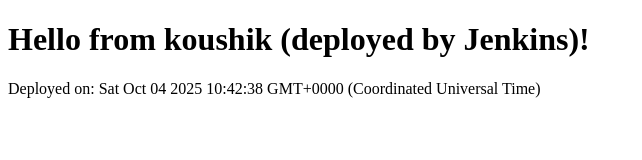
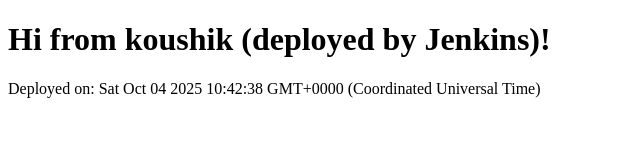
Before and after one commit to koushikbijili/my-nginx-site, a plain HTML site: page index.html in a window 1280 px wide. Shown: the whole page, without its empty margins (0-642 px from the left). Drawn offline with Linux system fonts and the light colour scheme.

Commit message:
Update index.html

```diff
--- a/index.html
+++ b/index.html
@@ -5,7 +5,7 @@
 <title>Deployed via Jenkins</title>
 </head>
 <body>
-<h1>Hello from koushik (deployed by Jenkins)!</h1>
+<h1>Hi from koushik (deployed by Jenkins)!</h1>
 <p>Deployed on: <span id="time"></span></p>
 <script>document.getElementById('time').innerText = new Date()</script>
 </body>
```
